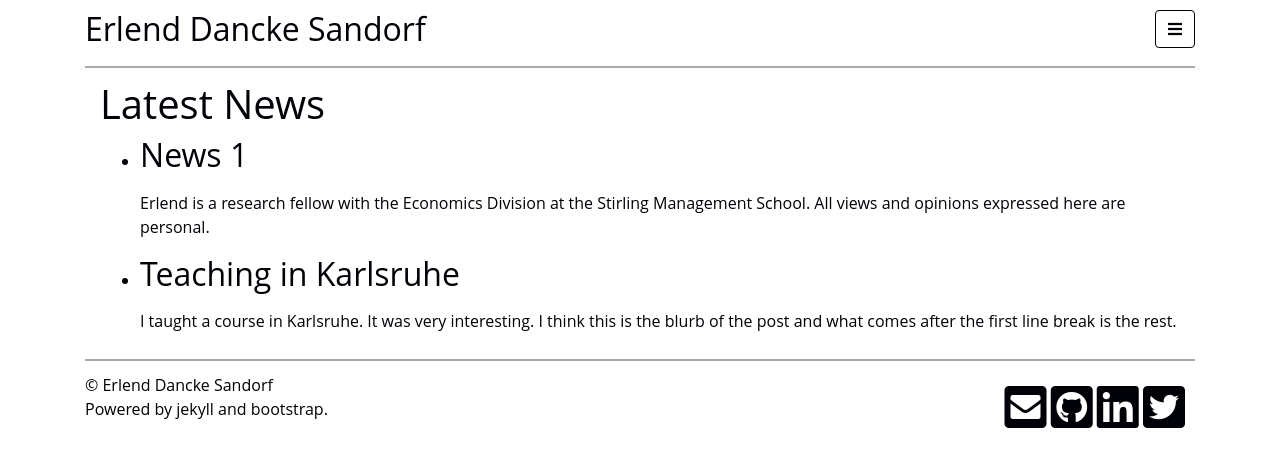
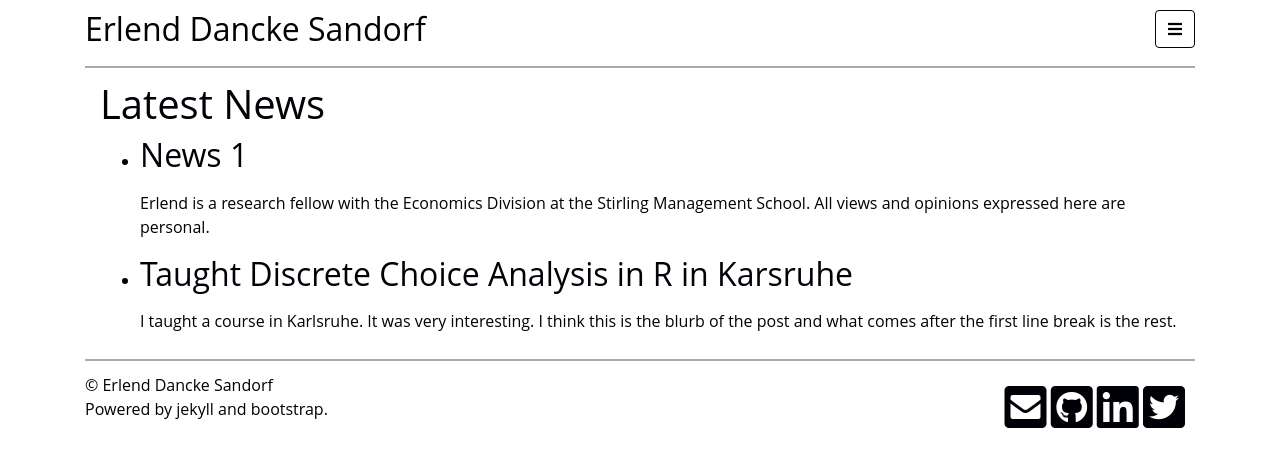
Before and after one commit to edsandorf/old-edsandorf-website, a Jekyll site: the page built from news.html, in a window 1280 px wide. Shown: the top 467 px of the page. Built offline with Jekyll 4.4.1, drawn with Linux system fonts in a browser that asks for light colours.

Commit message:
Updated headline and renamed file

```diff
--- a/_news/2018-04-17-news-is-online-two.md
+++ b/_news/2018-04-17-karlsruhe.md
@@ -1,5 +1,5 @@
 ---
-title: Teaching in Karlsruhe
+title: Taught Discrete Choice Analysis in R in Karsruhe
 author: Erlend
 ---
 
```
